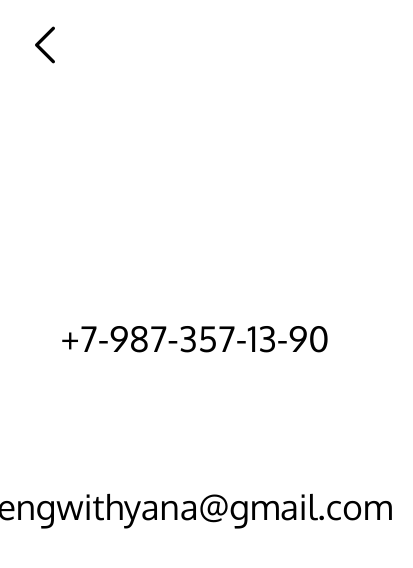
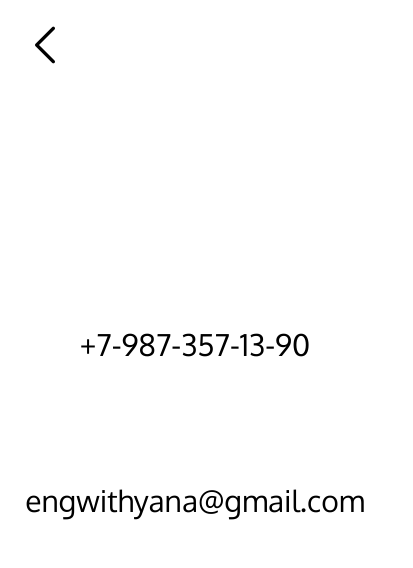
Before and after one commit to 0xDONDArubin/eng-with-yana, a React (Create React App) app: page /contacts in a window 390 px wide. Shown: the top 568 px of the page, 413 px wide, since content can reach past the window. Built offline with nearby package versions, Linux system fonts and the light colour scheme.

Commit message:
Update ContactsPage.css

```diff
--- a/src/pages/ContactsPage/ContactsPage.css
+++ b/src/pages/ContactsPage/ContactsPage.css
@@ -34,7 +34,7 @@
     .tel,
     .marquee,
     .email {
-        font-size: 35px;
+        font-size: 30px;
         padding: 20px;
     }
 }
@@ -53,7 +53,7 @@
     .tel,
     .marquee,
     .email {
-        font-size: 30px;
+        font-size: 25px;
         padding: 25px;
     }
 }
```
